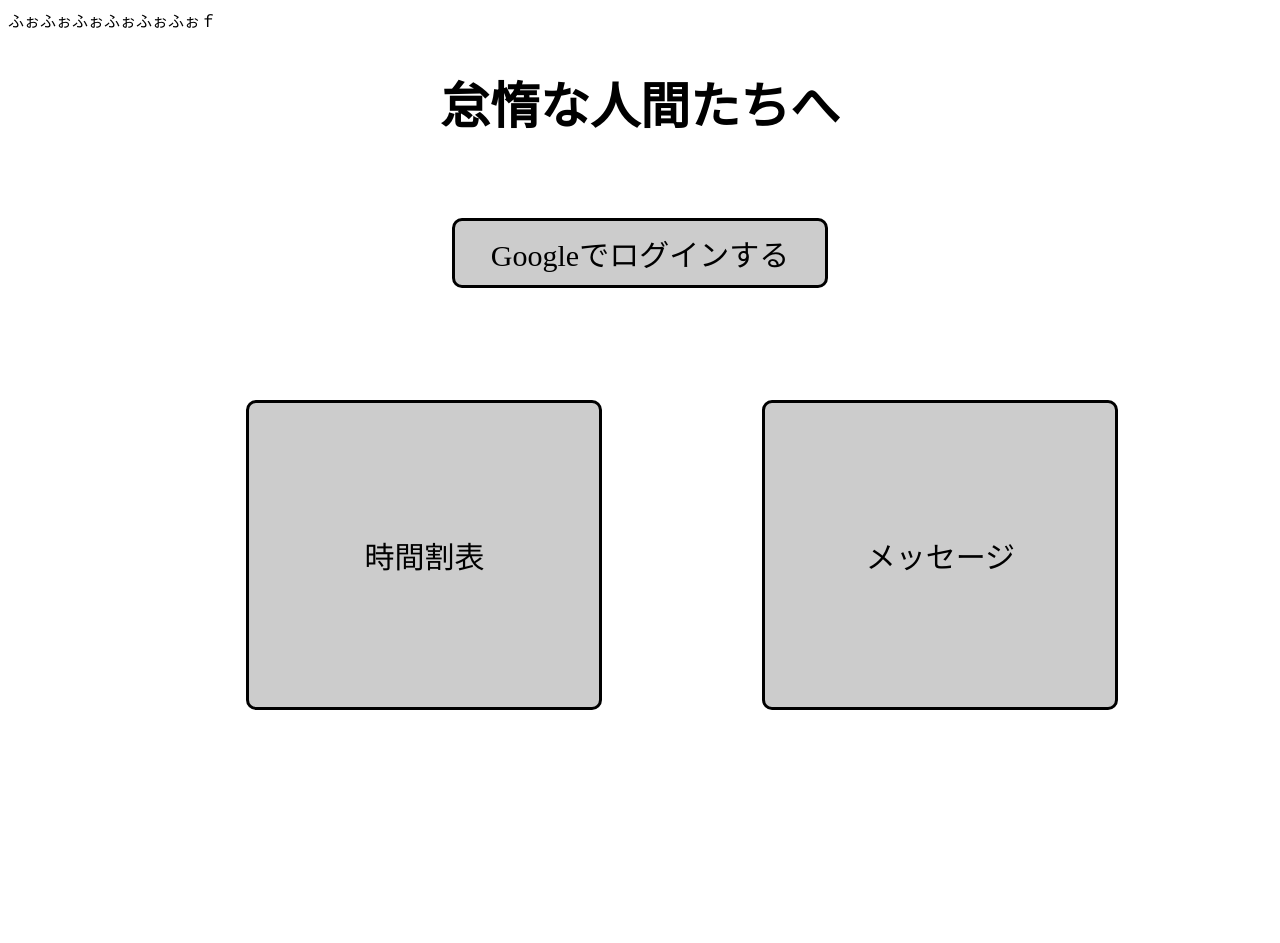
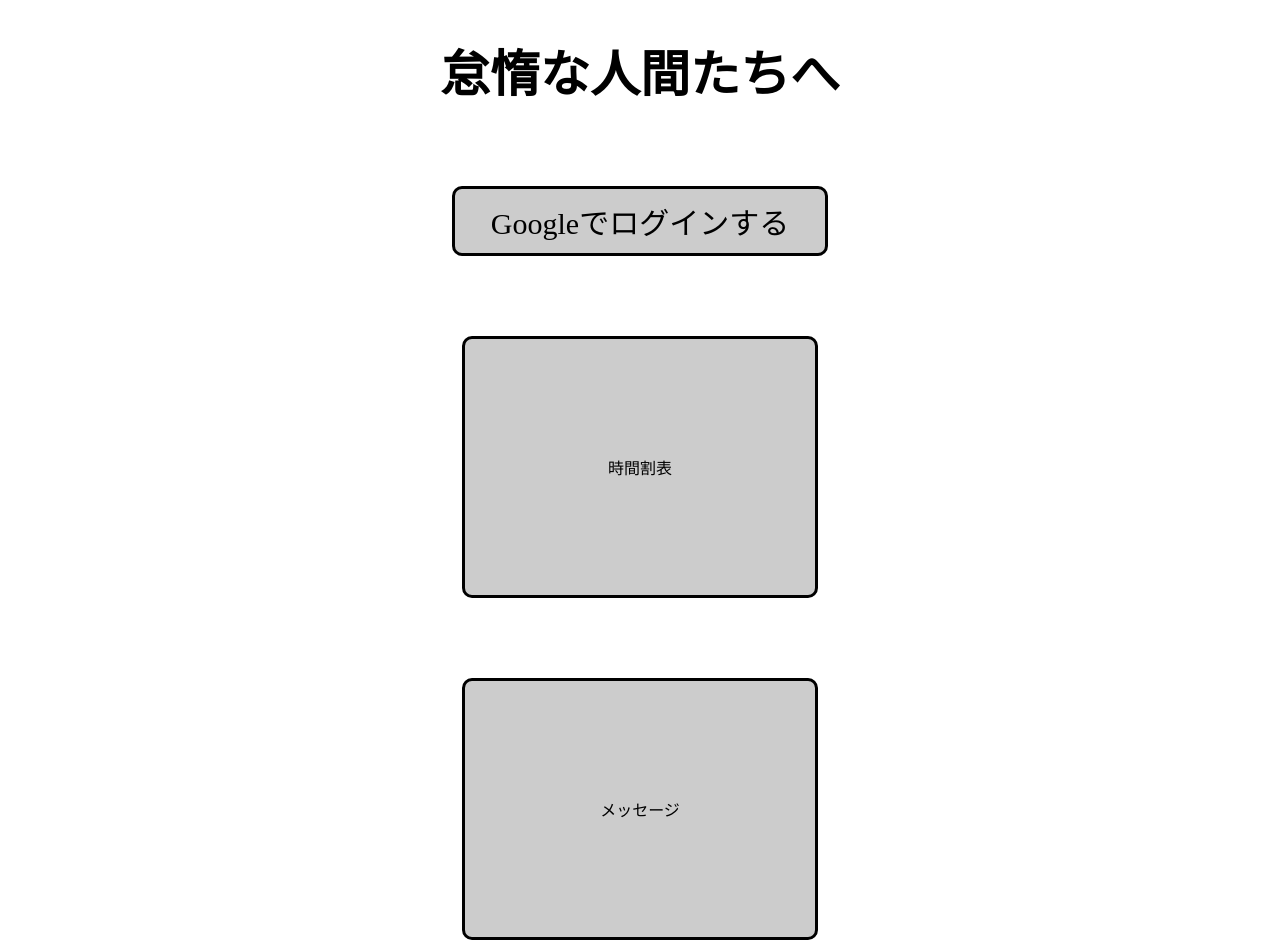
Before and after one commit to neruneruna7/PBL_w2_GlimPlop, a plain HTML site: page index.html in a window 1280 px wide. Before the commit the page ends 800 px from the top, so only its background shows below. Drawn offline with Linux system fonts and the light colour scheme; files whose address does not match are found by name.

Commit message:
index.htmlの変更

```diff
--- a/index.html
+++ b/index.html
@@ -5,9 +5,6 @@
     <meta name="viewport" content="width=device-width, initial-scale=1.0">
     <title>DGlimPlop</title>
 </head>
-<body>
-    ふぉふぉふぉふぉふぉふぉｆ
-</body>
     <link href="C:\Users\ryosuke\OneDrive\ドキュメント\GitHub\PBL_w2_Glimplop\top.css" rel="stylesheet">
     <title>GlimPlop</title>
 </head>
@@ -23,17 +20,17 @@
                 </div>
             </center>
         </div>
-        <div class="flex">
+            <center>
             <div style=" border: solid 3px #000; border-radius: 10px; width: 350px; margin: 5em; border: solid 3px #000000; background-color: #ccc;">
 
-                <a href="time_calender.html" class="btn"><p>時間割表</p></a>
+                <a href="time_calendar.html" class="btn"><p>時間割表</p></a>
 
             </div>
             <div style=" border: solid 3px #000; border-radius: 10px; width:350px; margin: 5em; border: solid 3px #000000; background-color: #ccc;">
 
                 <a href="message.html" class="btn"><p>メッセージ</p></a>
             </div>
-        </div>
+            </center>
     </div>
     </body>
 </html>
--- a/top.css
+++ b/top.css
@@ -18,17 +18,3 @@
     display: block;
     font-size: 30px;
 }
-
-
-
-.flex{
-    display: flex;
-    position: absolute;
-    top: 40%;
-    left: 13%;
-}
-
-.flex p{
-  display: block;
-  font-size: 30px;
-}
```
